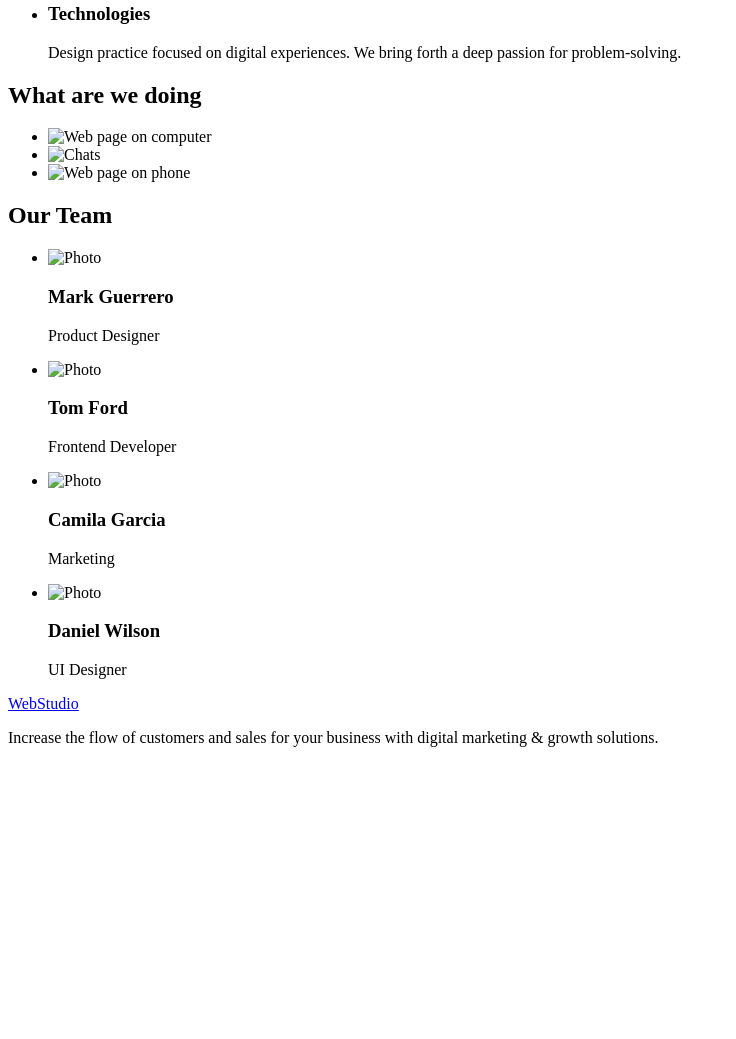
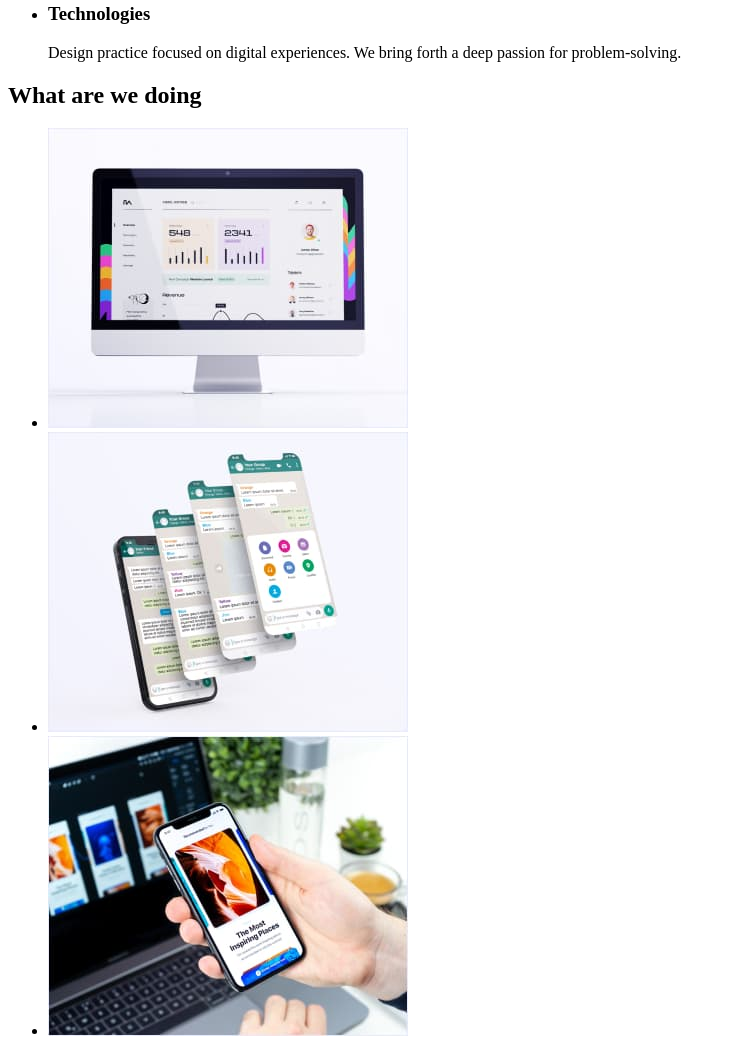
Before and after one commit to Zhyronkina/goit-markup-hw-01, a plain HTML site: page index.html in a window 1280 px wide. Shown: the part 532-1571 px from the top of the page, without its empty margins (0-736 px from the left). Before the commit the page ends 1295 px from the top, so only its background shows below. Drawn offline with Linux system fonts and the light colour scheme; the site is published under a folder, as on GitHub Pages, so addresses that start at the root find nothing.

Commit message:
update index.html file

```diff
--- a/index.html
+++ b/index.html
@@ -8,14 +8,13 @@
 </head>
 <body>
     <header>
+        <a href="/">WebStudio</a>
         <nav>
-        <a href="/">WebStudio</a>
-        <ul>
-    <li><a href="">Studio</a></li>
-    <li><a href="">Portfolio</a> </li>
-    <li><a href="">Contacts</a></li>
-</ul>
-
+            <ul>
+                <li><a href="">Studio</a></li>
+                <li><a href="">Portfolio</a> </li>
+                <li><a href="">Contacts</a></li>
+            </ul>
         </nav>
         <ul>
     <li> <a href="mailto:info@devstudio.com">info@devstudio.com</a></li>
@@ -53,9 +52,9 @@
     <section>
         <h2>What are we doing</h2>
         <ul>
-            <li><img src="/images/website.jpg" alt="Web page on computer" width="360" height="300"></li>
-           <li> <img src="/images/chats.jpg" alt="Chats" width="360" height="300"></li>
-           <li> <img src="/images/in-phone.jpg" alt="Web page on phone" width="360" height="300">
+            <li><img src="./images/website.jpg" alt="Web page on computer" width="360" height="300"></li>
+           <li> <img src="./images/chats.jpg" alt="Chats" width="360" height="300"></li>
+           <li> <img src="./images/in-phone.jpg" alt="Web page on phone" width="360" height="300">
         </li>
     </ul>
     </section>
@@ -63,22 +62,22 @@
         <h2>Our Team</h2>
         <ul>
             <li>
-             <img src="/images/mark.jpg" alt="Photo" width="264" height="260">
+             <img src="./images/mark.jpg" alt="Man in shirt" width="264" height="260">
             <h3>Mark Guerrero</h3>
             <p>Product Designer</p>
             </li>
             <li>
-                <img src="/images/tom.jpg" alt="Photo" width="264" height="260">
+                <img src="./images/tom.jpg" alt="Smiled man in shirt" width="264" height="260">
                 <h3>Tom Ford</h3>
                 <p>Frontend Developer</p>
             </li>
             <li>
-                <img src="/images/camila.jpg" alt="Photo" width="264" height="260">
+                <img src="./images/camila.jpg" alt="Girl in pink blouse" width="264" height="260">
                 <h3>Camila Garcia</h3>
                 <p>Marketing</p>
             </li>
             <li>
-                <img src="/images/daniel.jpg" alt="Photo" width="264" height="260">
+                <img src="./images/daniel.jpg" alt="Smiled man in t-shirt" width="264" height="260">
                 <h3>Daniel Wilson</h3>
                 <p>UI Designer</p>
             </li>
```
Also changed, not shown: .prettierrc.json.
